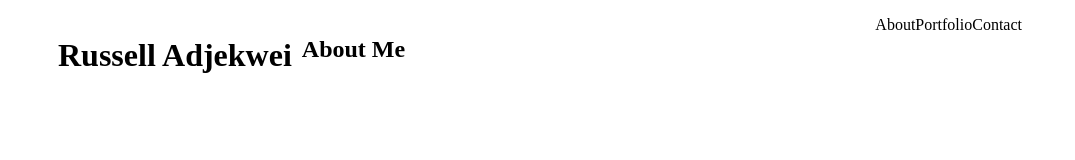
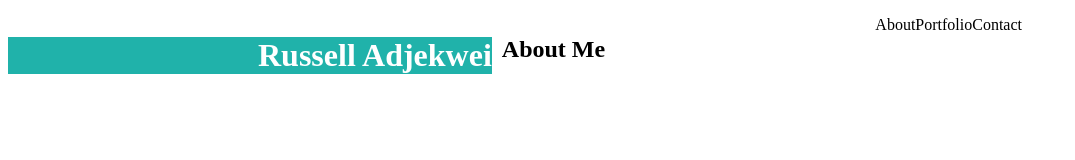
Before and after one commit to russellrusty/RussHomeWork1, a plain HTML site: page index.html in a window 1280 px wide. Shown: the whole page, without its empty margins (0-1075 px from the left). Drawn offline with Linux system fonts and the light colour scheme.

Commit message:
changes to css file

```diff
--- a/assets/css/style.css
+++ b/assets/css/style.css
@@ -1,6 +1,10 @@
 .heading1{
     float: left;
-    padding-left: 50px;
+    padding-left: 250px;
+    color: white;
+    background: #20B2AA;
+
+
 }
 
 .me {
@@ -12,7 +16,8 @@
 
 .about{
     float: right;
-    padding-right: 250px
+    padding-right: 250px;
+
 }
 .portfolio{
     float: right ;
```
